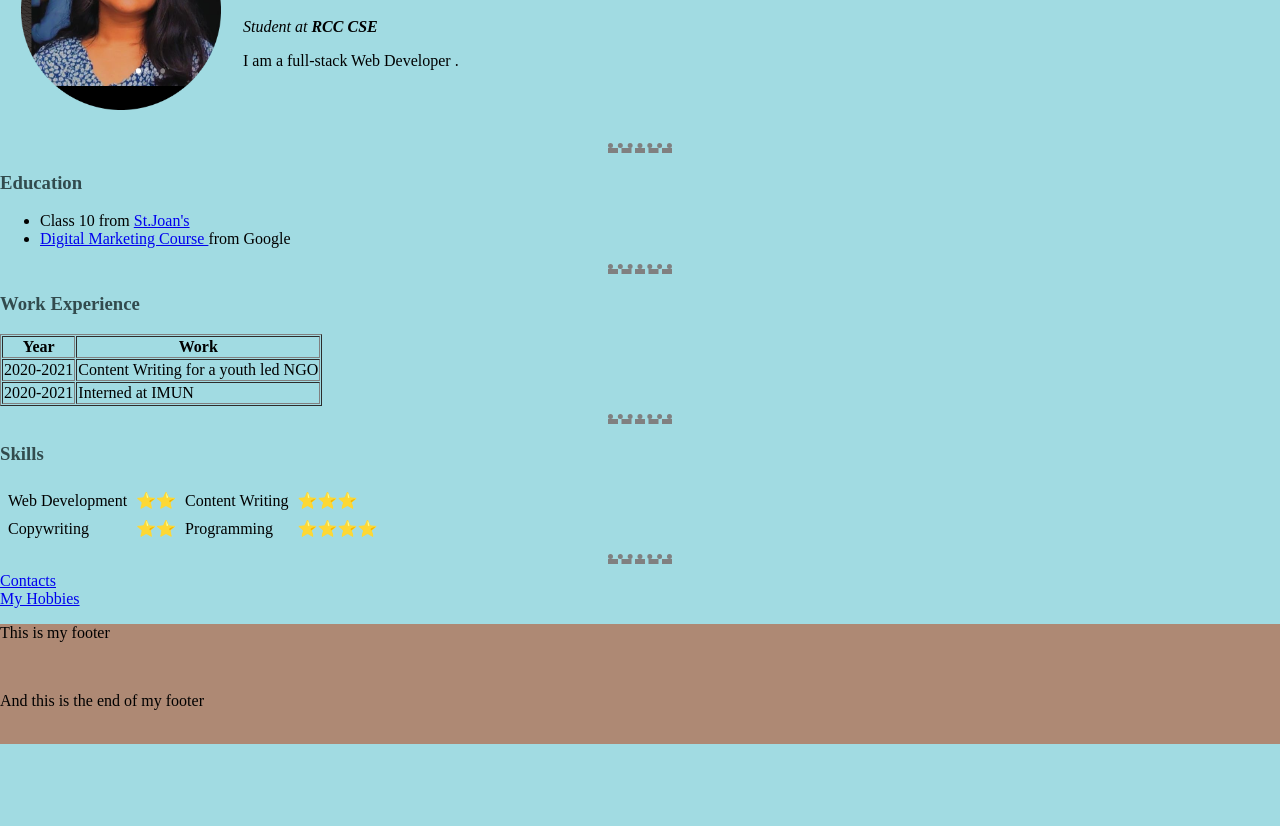
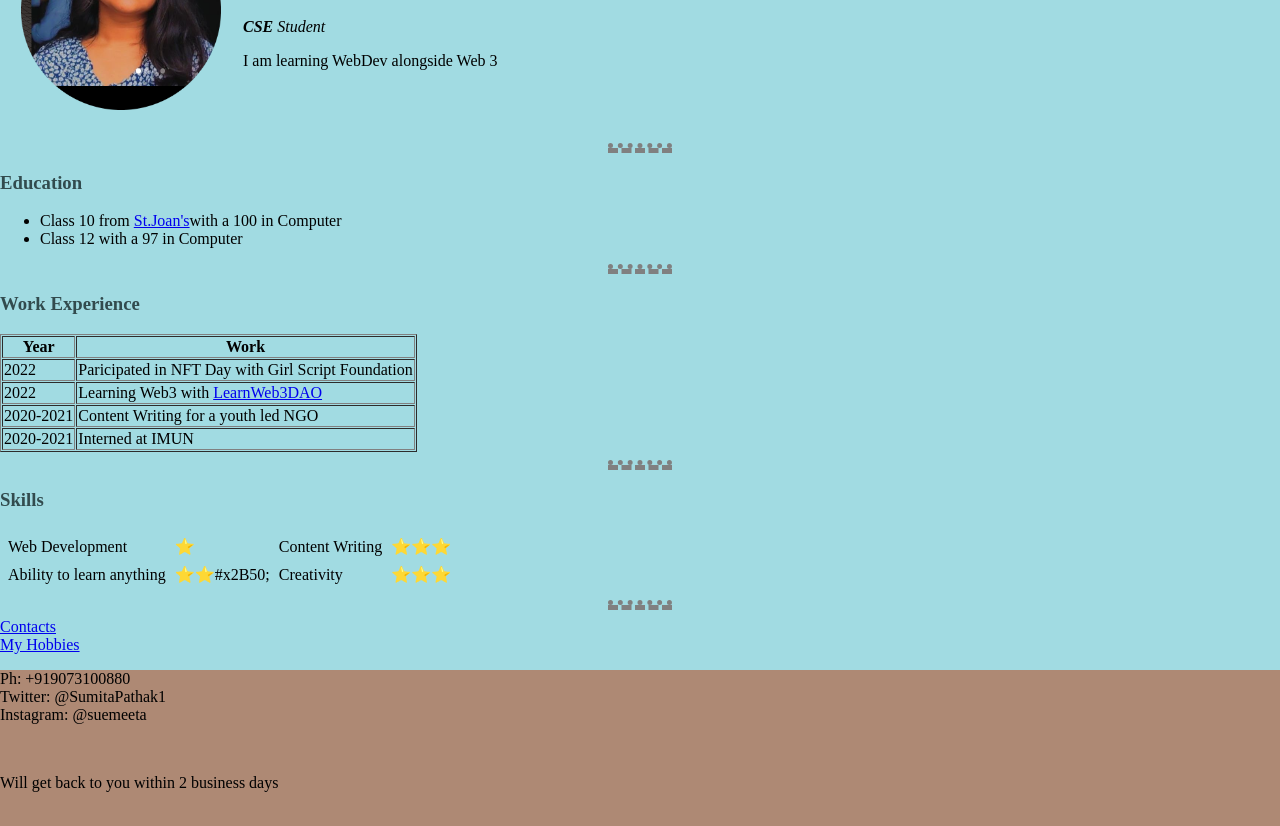
Before and after one commit to SumiTechTo/CV, a plain HTML site: page index.html in a window 1280 px wide. Shown: the part 111-937 px from the top of the page. Before the commit the page ends 855 px from the top, so only its background shows below. Drawn offline with Linux system fonts and the light colour scheme.

Commit message:
Update index.html

```diff
--- a/index.html
+++ b/index.html
@@ -16,8 +16,8 @@
       </td>
       <td>
         <h1 style="color:#324B4E;">Sumita Pathak</h1>
-        <p><i>Student at <strong>RCC CSE</strong></i></p>
-        <p>I am a full-stack Web Developer .</p>
+        <p><i><strong>CSE</strong> Student</i></p>
+        <p>I am learning WebDev alongside Web 3</p>
 
       </td>
     </tr>
@@ -26,10 +26,9 @@
   <hr>
   <h3>Education</h3>
   <ul>
-    <li>Class 10 from <a href="https://www.stjoans.edu.in/">St.Joan's</a></li>
-    <li><a
-        href="https://grow.google/intl/en_in/certificates/?utm_source=paid&utm_medium=essence&utm_campaign=in-dr-q22022-sem-BKWS-EXA-txt-Digital-Marketing-Course-key-google-digital-marketing-course-key&gclid=Cj0KCQjw08aYBhDlARIsAA_gb0dyIJBU_n4SYs88XdzNtdHdBgCxCLTocgq_kjDGrDUhEMXC5Fq_QLAaAt09EALw_wcB&gclsrc=aw.ds">
-        Digital Marketing Course </a>from Google</li>
+    <li>Class 10 from <a href="https://www.stjoans.edu.in/">St.Joan's</a>with a 100 in Computer</li>
+    <li>Class 12 with a 97 in Computer </li>
+
   </ul>
   <hr />
   <h3>
@@ -48,6 +47,14 @@
         </th>
       </tr>
     </thead>
+    <tr>
+      <td>2022</td>
+      <td>Paricipated in NFT Day with Girl Script Foundation</td>
+    </tr>
+    <tr>
+      <td>2022</td>
+      <td>Learning Web3 with <a href="https://learnweb3.io/">LearnWeb3DAO</a></td>
+    </tr>
     <tr>
       <td>2020-2021</td>
       <td>Content Writing for a youth led NGO</td>
@@ -70,7 +77,7 @@
         Web Development
       </td>
       <td>
-        &#x2B50;&#x2B50;
+        &#x2B50;
       </td>
       <td>
         Content Writing
@@ -81,16 +88,16 @@
     </tr>
     <tr>
       <td>
-        Copywriting
+        Ability to learn anything
       </td>
       <td>
-        &#x2B50;&#x2B50;
+        &#x2B50;&#x2B50;#x2B50;
       </td>
       <td>
-        Programming
+        Creativity
       </td>
       <td>
-        &#x2B50;&#x2B50;&#x2B50;&#x2B50;
+        &#x2B50;&#x2B50;&#x2B50;
       </td>
     </tr>
   </table>
@@ -105,10 +112,15 @@
   <a href="hobbies.html" target="_blank">My Hobbies</a>
   <div class="footer">
     <p>
-      This is my footer </p>
+      Ph: +919073100880
+      <br>
+      Twitter: @SumitaPathak1
+      <br>
+      Instagram: @suemeeta
+    </p>
     <br />
     <p class="footer_text">
-      And this is the end of my footer
+      Will get back to you within 2 business days
     </p>
     <br />
 
```
